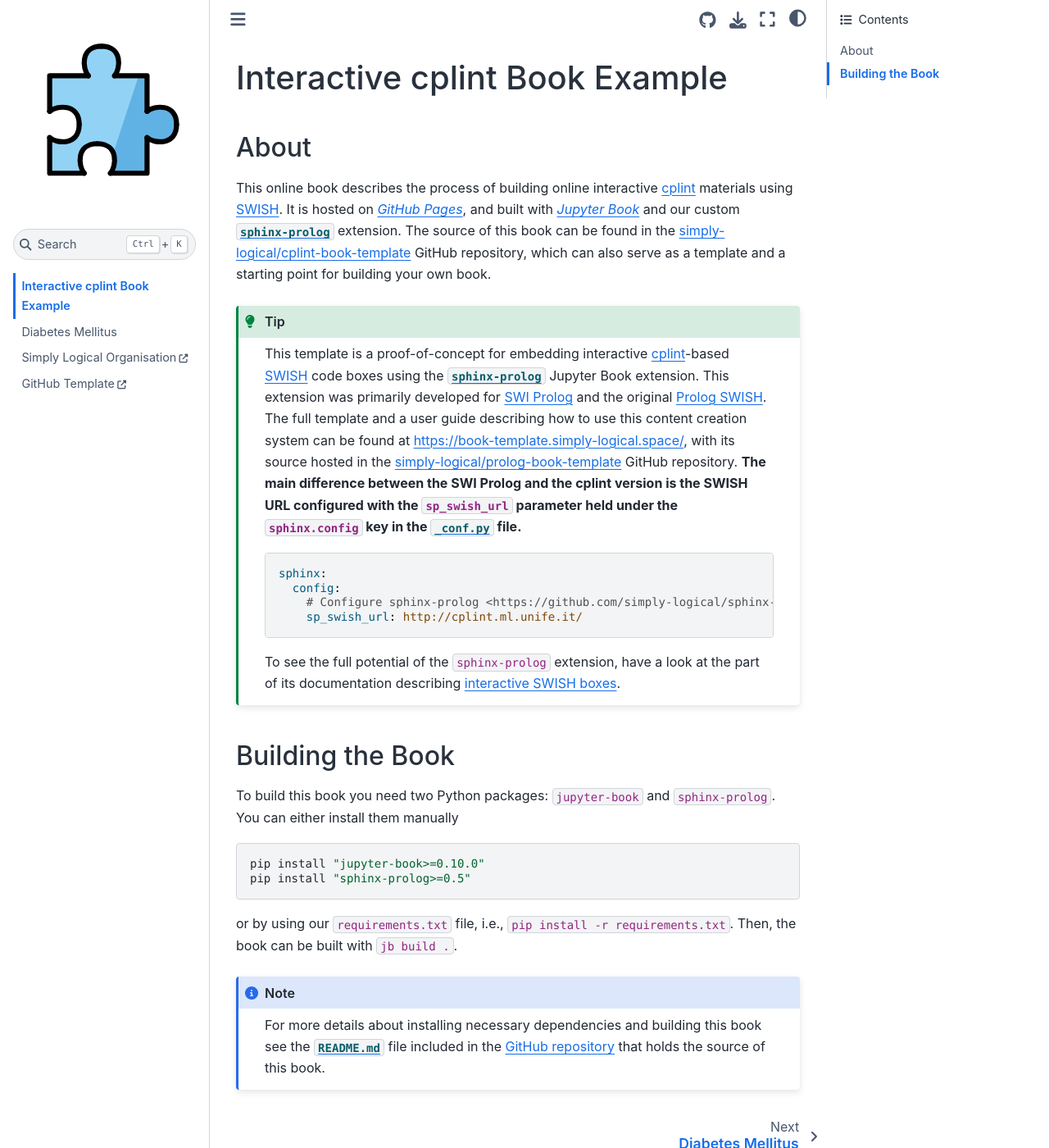
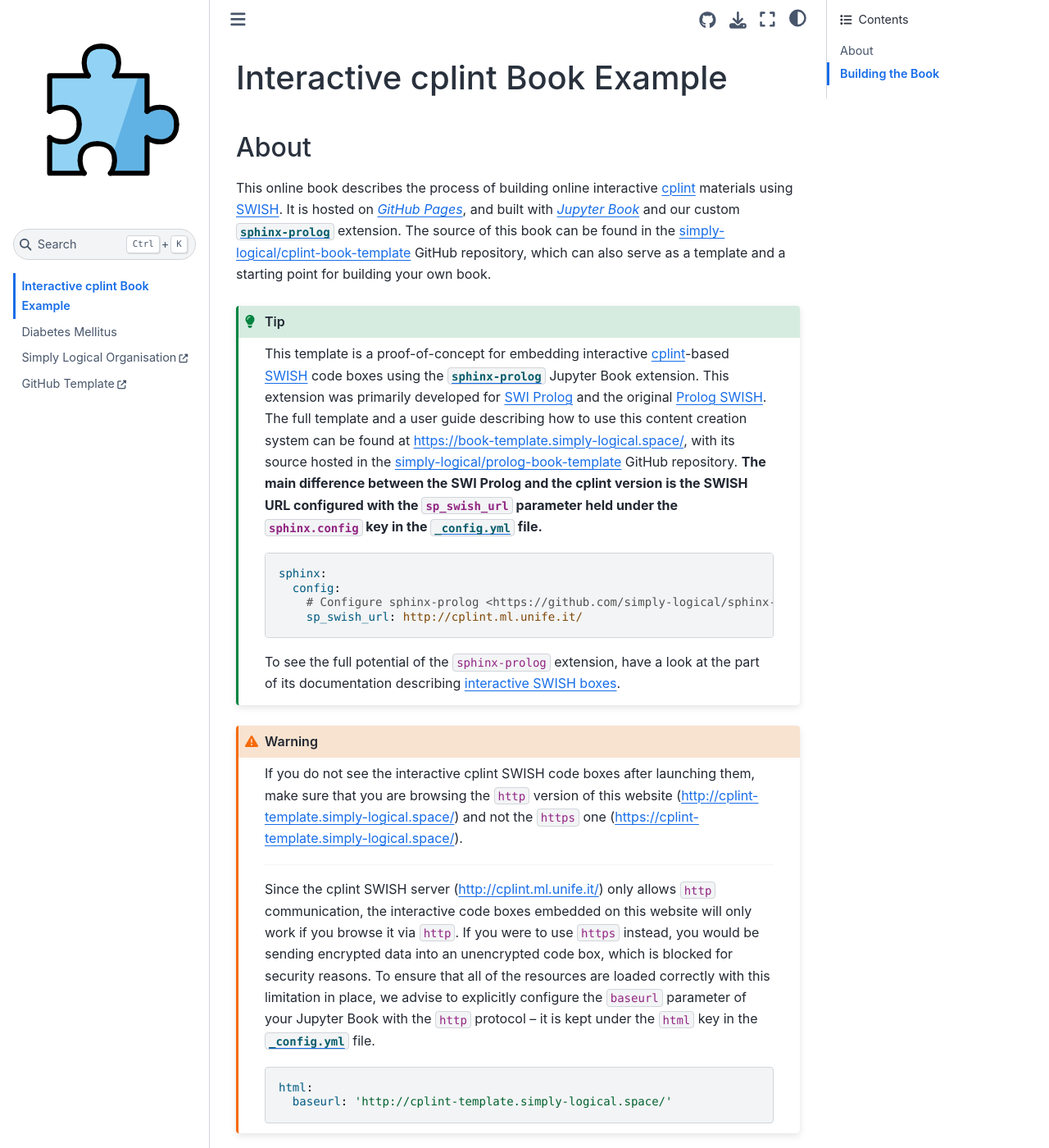
Before and after one commit to simply-logical/cplint-book-template, a Jupyter Book: the page built from src/cplint_book_template.md, in a window 1280 px wide and 1400 px high. Shown: the whole window at 82% size. Built offline with Jupyter Book 1.0.4 settings and Sphinx 7.4.7 and the Sphinx Book theme 1.1.4, drawn with Linux system fonts in a browser that asks for light colours.

Commit message:
https -> http fix

````diff
--- a/_config.yml
+++ b/_config.yml
@@ -33,6 +33,7 @@
   extra_navbar: ''
   google_analytics_id: '263038817'
   home_page_in_navbar: true
+  baseurl: 'http://cplint-template.simply-logical.space/'
 
 parse:
   myst_enable_extensions:
--- a/src/cplint_book_template.md
+++ b/src/cplint_book_template.md
@@ -21,7 +21,7 @@
 repository.
 **The main difference between the SWI Prolog and the cplint version is the
 SWISH URL configured with the `sp_swish_url` parameter held under the
-`sphinx.config` key in the [`_conf.py`] file.**
+`sphinx.config` key in the [`_config.yml`] file.**
 ```yaml
 sphinx:
   config:
@@ -30,6 +30,29 @@
 ```
 To see the full potential of the `sphinx-prolog` extension, have a look at
 the part of its documentation describing [interactive SWISH boxes].
+:::
+
+:::{warning}
+If you do not see the interactive cplint SWISH code boxes after
+launching them, make sure that you are browsing the `http` version
+of this website (<http://cplint-template.simply-logical.space/>) and
+not the `https` one (<https://cplint-template.simply-logical.space/>).
+
+---
+
+Since the cplint SWISH server (<http://cplint.ml.unife.it/>) only allows
+`http` communication, the interactive code boxes embedded on this website
+will only work if you browse it via `http`.
+If you were to use `https` instead, you would be sending encrypted data
+into an unencrypted code box, which is blocked for security reasons.
+To ensure that all of the resources are loaded correctly with this
+limitation in place, we advise to explicitly configure the `baseurl`
+parameter of your Jupyter Book with the `http` protocol -- it is kept
+under the `html` key in the [`_config.yml`] file.
+```yaml
+html:
+  baseurl: 'http://cplint-template.simply-logical.space/'
+```
 :::
 
 ## Building the Book ##
@@ -61,5 +84,5 @@
 [`README.md`]: https://github.com/simply-logical/cplint-book-template#building-the-book
 [simply-logical/cplint-book-template]: https://github.com/simply-logical/cplint-book-template
 [simply-logical/prolog-book-template]: https://github.com/simply-logical/prolog-book-template
-[`_conf.py`]: https://github.com/simply-logical/cplint-book-template/blob/master/_config.yml
+[`_config.yml`]: https://github.com/simply-logical/cplint-book-template/blob/master/_config.yml
 [interactive SWISH boxes]: https://book-template.simply-logical.space/src/text/sphinx_prolog_swish.html
````
Also changed, not shown: README.md (+2 -2 lines).
